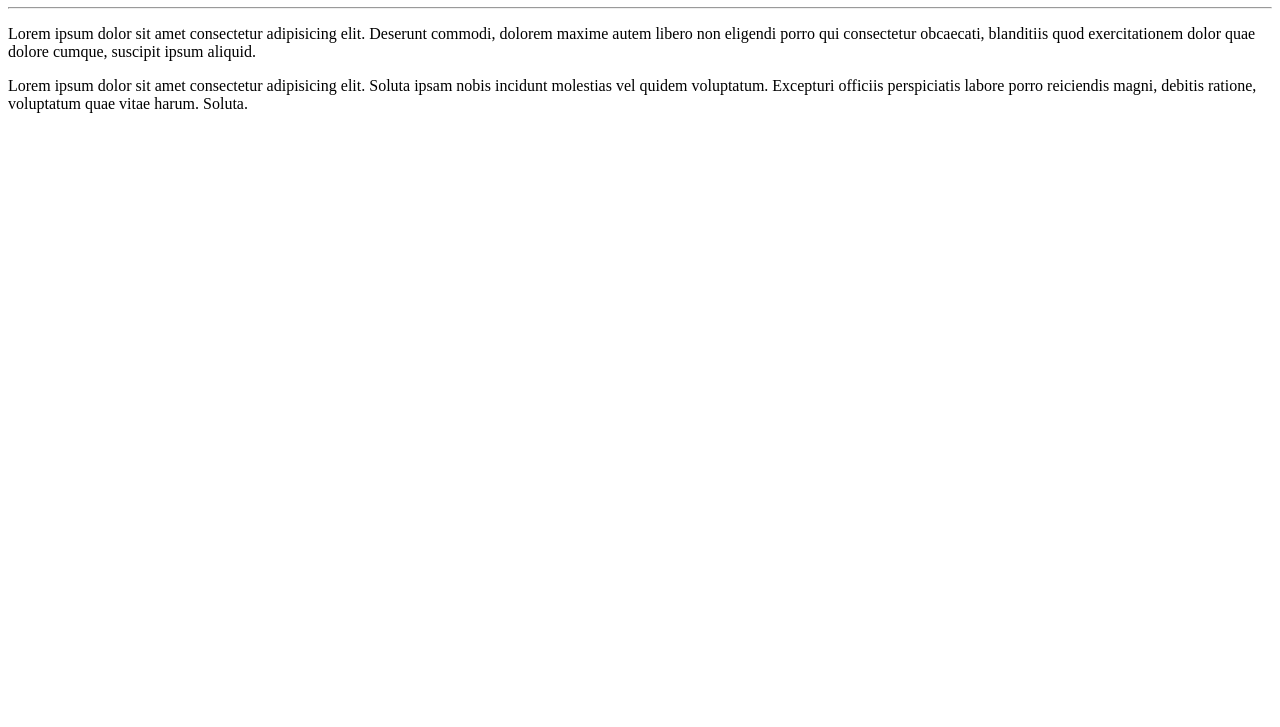
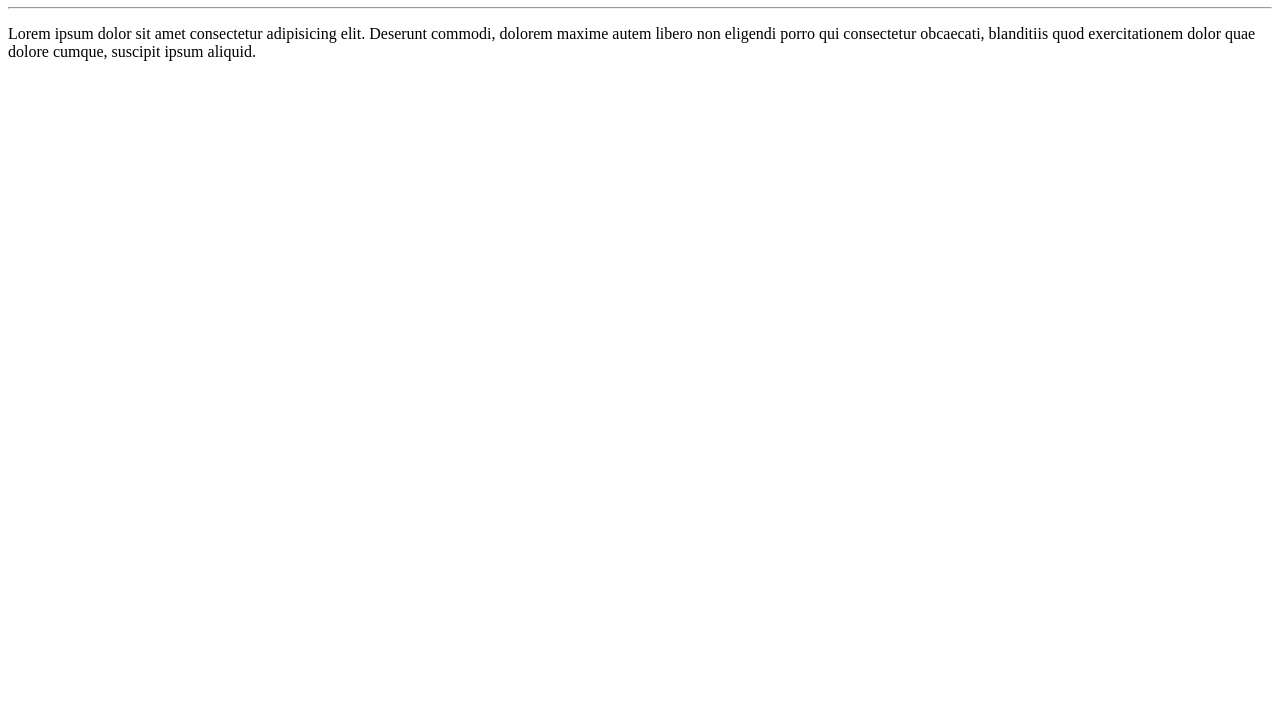
Before and after one commit to marcoswiniciusdev/Ola-Mundo, a plain HTML site: page site-exemplo/index.html in a window 1280 px wide. Shown: the part 73-800 px from the top of the page. Drawn offline with Linux system fonts and the light colour scheme.

Commit message:
deletei um paragrafo

```diff
--- a/site-exemplo/index.html
+++ b/site-exemplo/index.html
@@ -9,6 +9,5 @@
     <h1>Olá, Mundo!</h1>
     <hr>
     <p>Lorem ipsum dolor sit amet consectetur adipisicing elit. Deserunt commodi, dolorem maxime autem libero non eligendi porro qui consectetur obcaecati, blanditiis quod exercitationem dolor quae dolore cumque, suscipit ipsum aliquid.</p>
-    <p>Lorem ipsum dolor sit amet consectetur adipisicing elit. Soluta ipsam nobis incidunt molestias vel quidem voluptatum. Excepturi officiis perspiciatis labore porro reiciendis magni, debitis ratione, voluptatum quae vitae harum. Soluta.</p>
 </body>
 </html>
```
